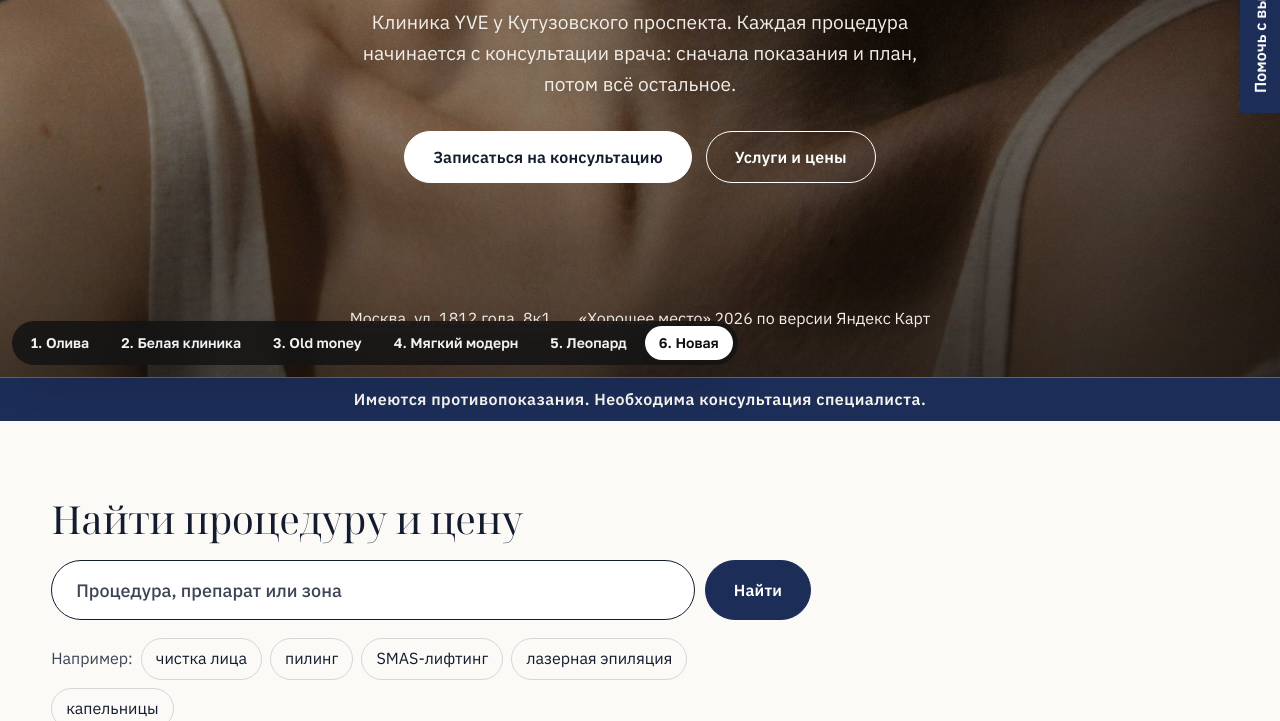
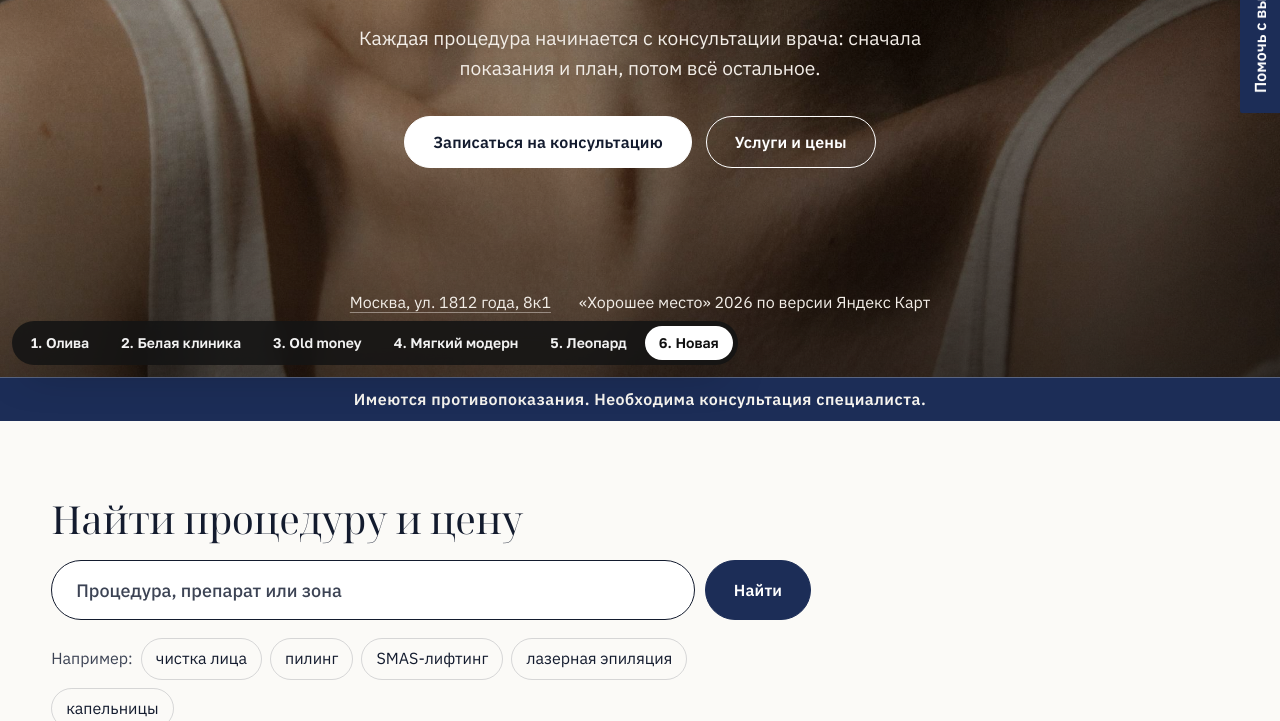
Before and after one commit to varvarayukhina/yve-clinic, a plain HTML site: page site/index.html in a window 1280 px wide. Shown: the part 379-1100 px from the top of the page. Drawn offline with Linux system fonts and the light colour scheme.

Commit message:
Первый экран: без приписки про Кутузовский — адрес уже есть ниже

```diff
--- a/site/index.html
+++ b/site/index.html
@@ -53,7 +53,7 @@
     <div class="wrap hero-grid">
       <div class="hero-copy">
         <h1 id="hero-title"><span><span>Косметология</span></span><span><span>и трихология</span></span></h1>
-        <p class="hero-text">Клиника YVE у Кутузовского проспекта. Каждая процедура начинается с консультации врача: сначала показания и план, потом всё остальное.</p>
+        <p class="hero-text">Каждая процедура начинается с консультации врача: сначала показания и план, потом всё остальное.</p>
         <div class="hero-actions">
           <a class="btn btn-solid" href="https://n1676841.yclients.ru/company/1501872/personal/menu?o=" data-book>Записаться на консультацию</a>
           <a class="btn btn-ghost" href="uslugi.html">Услуги и цены</a>
```
